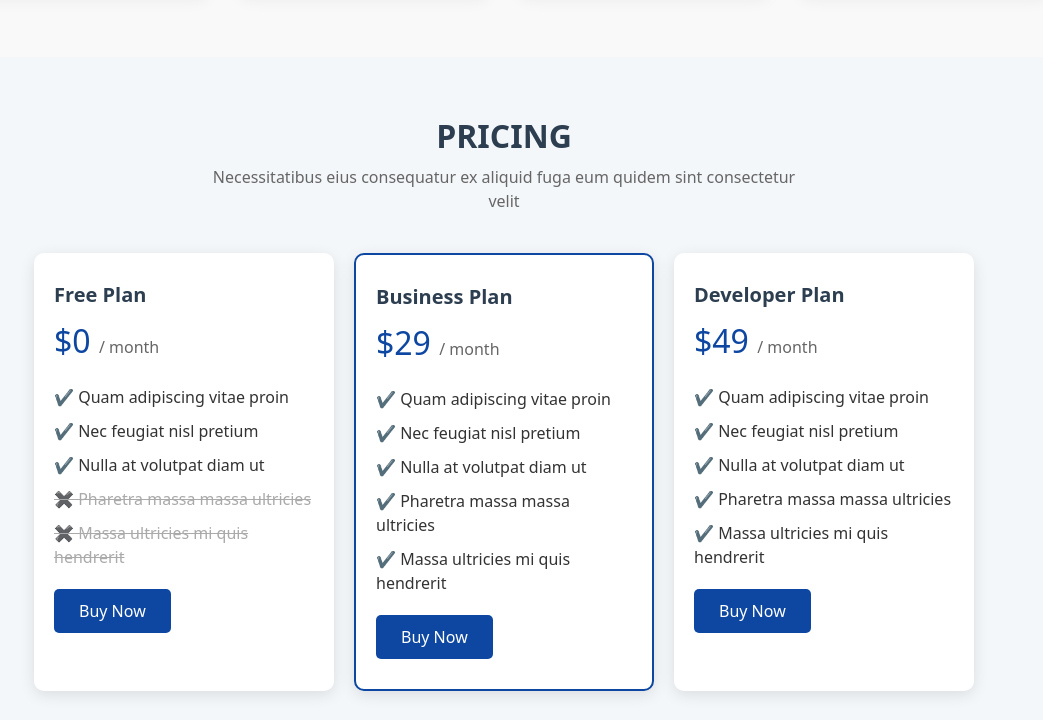
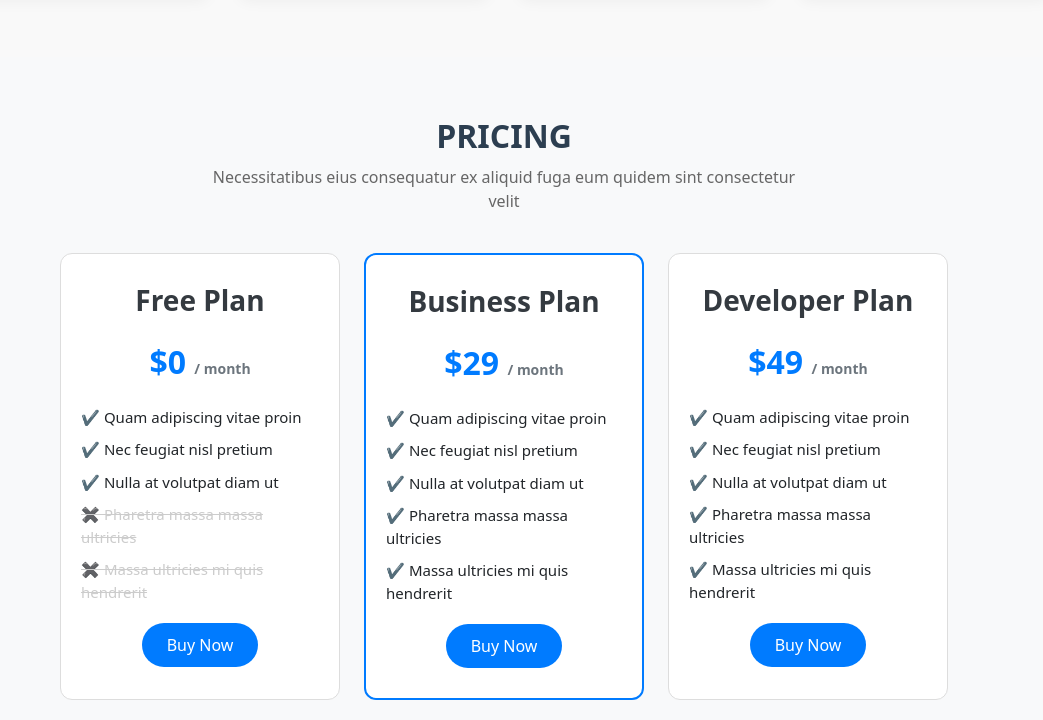
Before and after one commit to salahaKA/Landing-Website, a plain HTML site: page index.html in a window 1280 px wide. Shown: the part 3320-4040 px from the top of the page, without its empty margins (136-1179 px from the left). Drawn offline with nearby package versions, Linux system fonts and the light colour scheme.

Commit message:
Enhance pricing section styles and add interactivity to pricing cards

```diff
--- a/index.html
+++ b/index.html
@@ -414,9 +414,9 @@
                 Necessitatibus eius consequatur ex aliquid fuga eum quidem sint consectetur velit
             </p>
 
-            <div class="pricing-cards">
+            <div class="pricing-cards d-flex flex-wrap justify-content-center gap-4">
                 <!-- Free Plan -->
-                <div class="pricing-card">
+                <div class="pricing-card" data-plan="Free">
                     <h3>Free Plan</h3>
                     <p class="price">$0 <span>/ month</span></p>
                     <ul>
@@ -430,7 +430,7 @@
                 </div>
 
                 <!-- Business Plan -->
-                <div class="pricing-card featured">
+                <div class="pricing-card featured" data-plan="Business">
                     <h3>Business Plan</h3>
                     <p class="price">$29 <span>/ month</span></p>
                     <ul>
@@ -444,7 +444,7 @@
                 </div>
 
                 <!-- Developer Plan -->
-                <div class="pricing-card">
+                <div class="pricing-card" data-plan="Developer">
                     <h3>Developer Plan</h3>
                     <p class="price">$49 <span>/ month</span></p>
                     <ul>
@@ -459,6 +459,7 @@
             </div>
         </div>
     </section>
+
 
 
     <!-- TESTIMONIAL SECTION -->
--- a/script.js
+++ b/script.js
@@ -89,23 +89,23 @@ navLinks.forEach((link) => {
   });
 });
 
-
 function playVideo(url) {
   const frame = document.getElementById("videoFrame");
   if (frame) {
-        frame.src = url + "?autoplay=1";  // Sets the video URL with autoplay
+    frame.src = url + "?autoplay=1"; // Sets the video URL with autoplay
   }
 }
 
 function stopVideo() {
   const frame = document.getElementById("videoFrame");
   if (frame) {
-        frame.src = "";  // Stops the video by clearing the iframe src
+    frame.src = ""; // Stops the video by clearing the iframe src
   }
 }
 
-
-document.getElementById('videoModal').addEventListener('hidden.bs.modal', stopVideo);
+document
+  .getElementById("videoModal")
+  .addEventListener("hidden.bs.modal", stopVideo);
 
 function toggleText(btn) {
   const moreText = document.getElementById("moreText");
@@ -119,16 +119,16 @@ function toggleText(btn) {
   }
 }
 
-
-
 //   form validation
-document.getElementById("contactForm").addEventListener("submit", function (event) {
+document
+  .getElementById("contactForm")
+  .addEventListener("submit", function (event) {
     event.preventDefault();
     const form = this;
     let valid = true;
 
     // Validate all required fields
-        ["name", "email", "subject", "message"].forEach(id => {
+    ["name", "email", "subject", "message"].forEach((id) => {
       const input = document.getElementById(id);
       if (!input.value.trim()) {
         input.classList.add("is-invalid");
@@ -152,3 +152,36 @@ document.getElementById("contactForm").addEventListener("submit", function (even
       form.reset();
     }
   });
+
+// Pricing card selection logic
+document.querySelectorAll(".buy-btn").forEach((button) => {
+  button.addEventListener("click", () => {
+
+    document.querySelectorAll(".pricing-card").forEach((card) => {
+      card.classList.remove("active");
+      card.style.backgroundColor = "";
+      card.style.borderColor = "";
+    });
+
+    const card = button.closest(".pricing-card");
+    card.classList.add("active");
+    const plan = card.dataset.plan;
+
+    switch (plan) {
+      case "Free":
+        card.style.backgroundColor = "#e3f2fd"; // Light Blue
+        card.style.borderColor = "#2196f3";
+        break;
+      case "Business":
+        card.style.backgroundColor = "#fff3cd"; // Light Yellow
+        card.style.borderColor = "#ffc107";
+        break;
+      case "Developer":
+        card.style.backgroundColor = "#fce4ec"; // Light Pink
+        card.style.borderColor = "#e91e63";
+        break;
+    }
+
+    alert(`You selected the ${plan} Plan!`);
+  });
+});
--- a/style.css
+++ b/style.css
@@ -489,86 +489,92 @@
     }
 }
 
-/* Pricing style */
+/* Pricing Section Styles */
 .pricing-section {
-    padding: 60px 20px;
-    background-color: #f4f7fa;
+    background-color: #f8f9fa;
+    padding: 60px 0;
     text-align: center;
 }
 
 .pricing-cards {
     display: flex;
     flex-wrap: wrap;
-    gap: 20px;
     justify-content: center;
+    gap: 30px;
     margin-top: 40px;
 }
 
 .pricing-card {
-    background-color: white;
-    border-radius: 10px;
+    background: white;
+    border: 1px solid #ddd;
+    border-radius: 12px;
     padding: 30px 20px;
-    box-shadow: 0 4px 15px rgba(0, 0, 0, 0.1);
-    width: 300px;
-    text-align: left;
-    transition: transform 0.3s;
+    width: 280px;
+    transition: transform 0.3s ease, box-shadow 0.3s ease;
 }
 
-.pricing-card:hover {
-    transform: translateY(-5px);
+.pricing-card:hover,
+.pricing-card.active {
+    transform: scale(1.05);
+    box-shadow: 0 0 15px rgba(0, 123, 255, 0.2);
 }
 
-.pricing-card.featured {
-    border: 2px solid #0d47a1;
+.featured {
+    border: 2px solid #007bff;
 }
 
 .pricing-card h3 {
-    font-size: 20px;
+    margin-bottom: 20px;
     font-weight: 600;
-    color: #2c3e50;
-    margin-bottom: 10px;
+    color: #343a40;
 }
 
 .price {
     font-size: 32px;
-    color: #0d47a1;
+    font-weight: bold;
+    color: #007bff;
     margin-bottom: 20px;
 }
 
 .price span {
-    font-size: 16px;
-    color: #666;
+    font-size: 14px;
+    color: #6c757d;
 }
 
 .pricing-card ul {
     list-style: none;
     padding: 0;
-    margin: 20px 0;
+    text-align: left;
+    margin-bottom: 20px;
 }
 
 .pricing-card ul li {
     margin: 10px 0;
-    color: #333;
+    font-size: 15px;
 }
 
 .pricing-card ul li.disabled {
-    color: #aaa;
+    color: #ccc;
     text-decoration: line-through;
 }
 
 .buy-btn {
-    background-color: #0d47a1;
+    background-color: #007bff;
     color: white;
     border: none;
     padding: 10px 25px;
-    border-radius: 5px;
+    border-radius: 25px;
     cursor: pointer;
-    font-weight: 500;
-    transition: background-color 0.3s;
+    transition: background-color 0.3s ease;
 }
 
 .buy-btn:hover {
-    background-color: #09306e;
+    background-color: #0056b3;
+}
+
+.pricing-card.active {
+    border: 2px solid #28a745; /* Green border */
+    background-color: #e8f5e9; /* Light green background */
 }
 
 /* Responsive */
```
Lines whose indentation alone changed are shown as unchanged.
